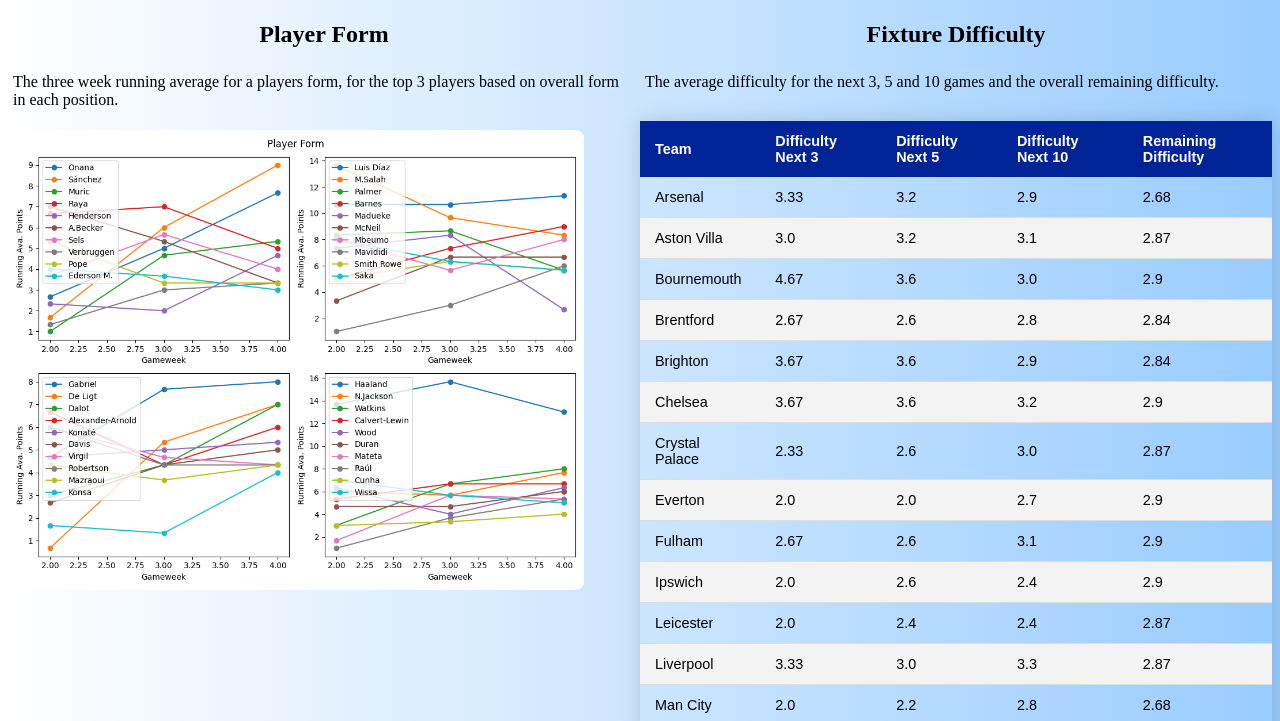
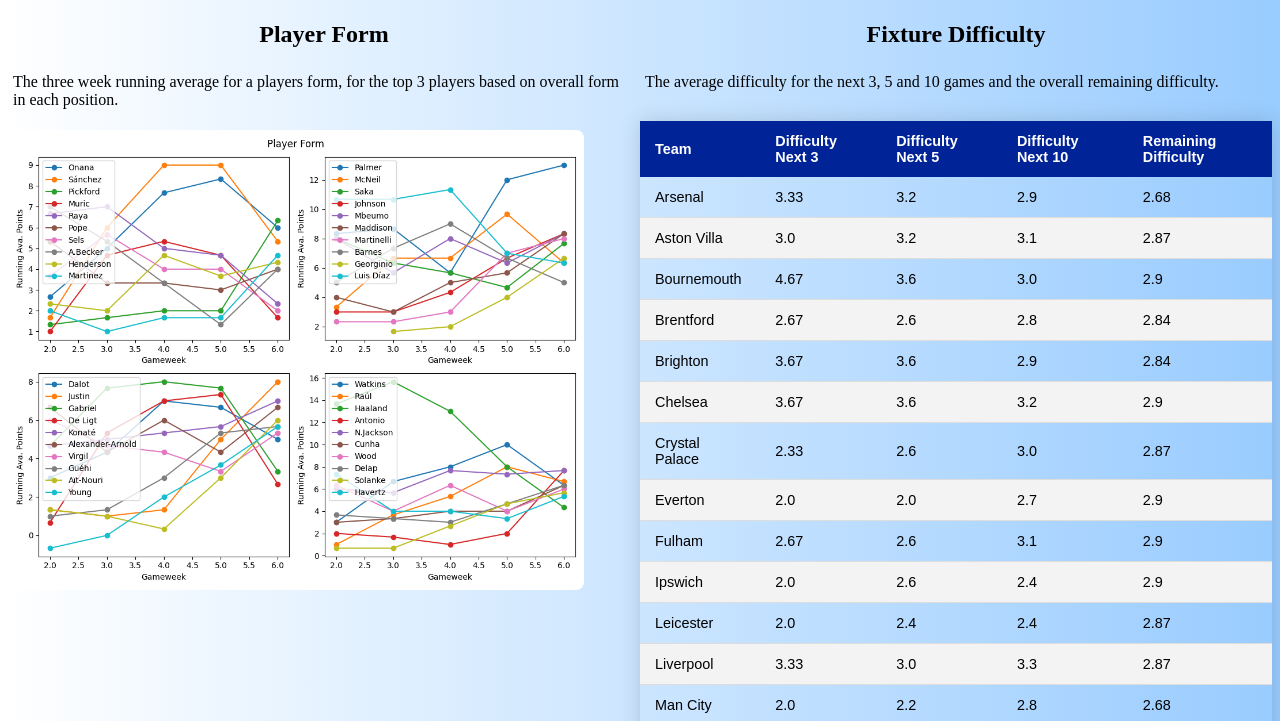
Before and after one commit to GCP-Biryani/fpl_info, a plain HTML site: page index.html in a window 1280 px wide. Shown: the part 79-800 px from the top of the page. Drawn offline with Linux system fonts and the light colour scheme.

Commit message:
fix: GW-7 data

```diff
--- a/index.html
+++ b/index.html
@@ -70,7 +70,7 @@
       <div class="column"> <!-- style="background-color:#FFB695;"-->
         <h2>Player Form</h2>
         <p style="padding: 5px">The three week running average for a players form, for the top 3 players based on overall form in each position.</p>
-        <img src="Plot.png" alt="Player Form" style="width: 45vw; min-width: 330px;">
+        <img src="public/Plot.png" alt="Player Form" style="width: 45vw; min-width: 330px;">
     </div>
     <div class="column"> <!-- style="background-color:#96D1CD;"-->
         <h2>Fixture Difficulty</h2>
```
Also changed, not shown: Plot.png (deleted), top10-by-form.png (deleted).
